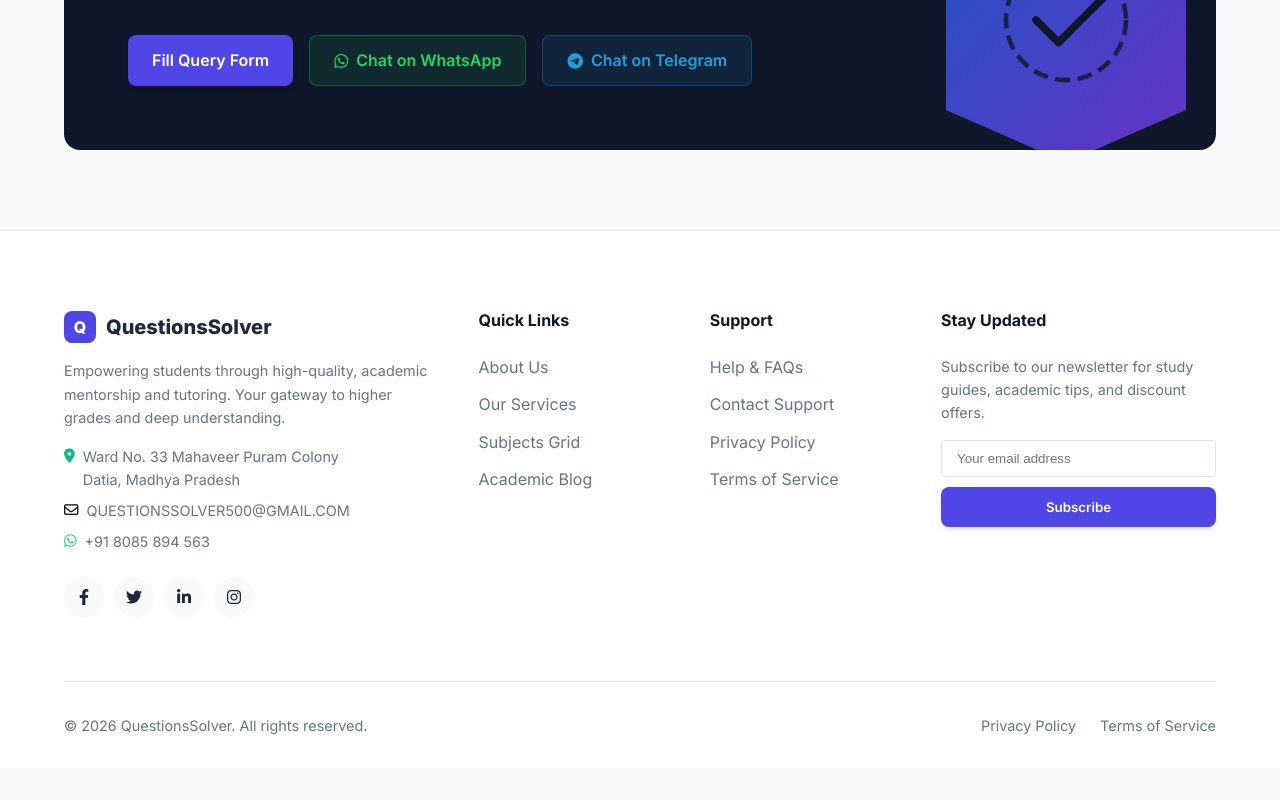
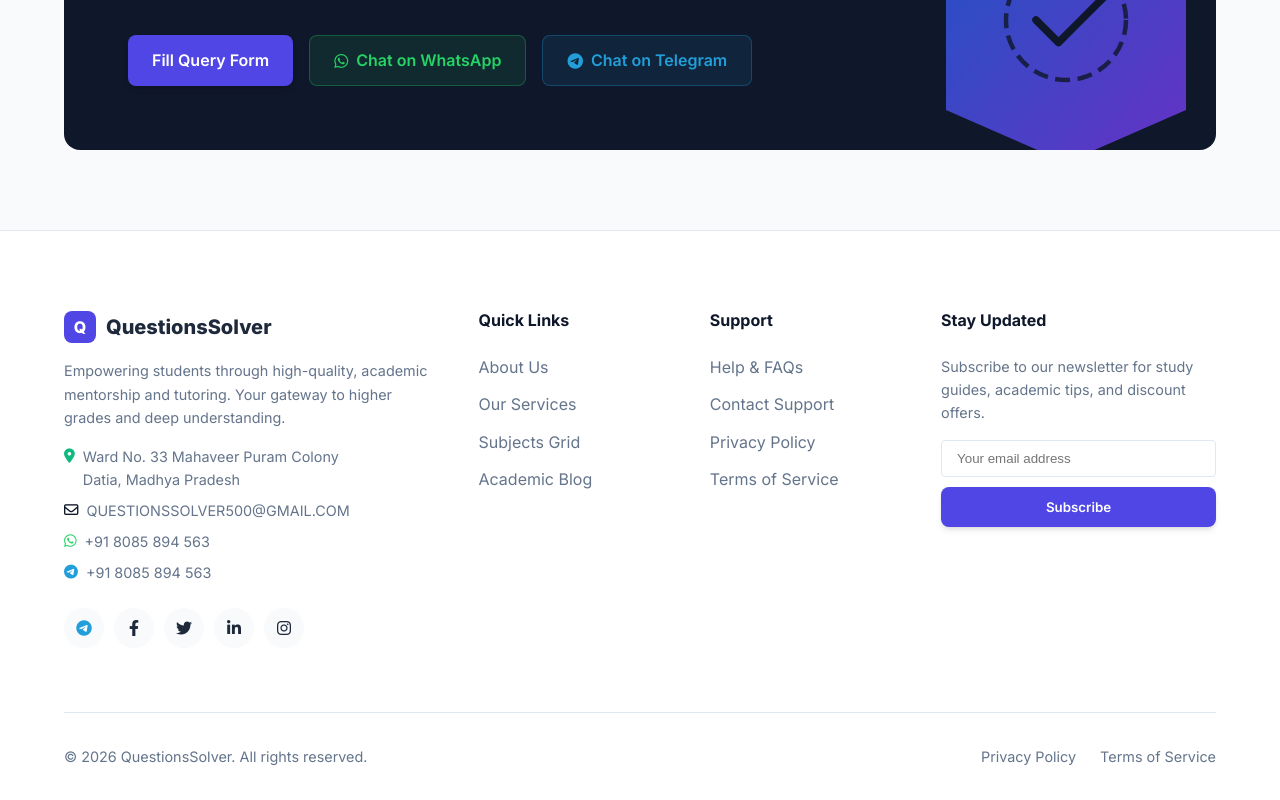
Before and after one commit to bmushtaq65-eng/QuestionsSolver, a React (Vite) app: page / in a window 1280 px wide. Shown: the part 7329-8129 px from the top of the page. Before the commit the page ends 8098 px from the top, so only its background shows below. Built offline with nearby package versions, Linux system fonts and the light colour scheme.

Commit message:
Add Telegram button and links for +91 8085 894 563 in src/components/Footer.tsx

```diff
--- a/src/components/Footer.tsx
+++ b/src/components/Footer.tsx
@@ -19,8 +19,10 @@ export default function Footer() {
                         </div>
                         <a href="mailto:QUESTIONSSOLVER500@GMAIL.COM" style={{ color: 'var(--text-muted)', fontSize: '0.9rem', display: 'flex', alignItems: 'center', gap: '8px', textDecoration: 'none' }}><i className="fa-regular fa-envelope" style={{ color: 'var(--primary)' }}></i> QUESTIONSSOLVER500@GMAIL.COM</a>
                         <a href="https://wa.me/918085894563" target="_blank" rel="noopener noreferrer" style={{ color: 'var(--text-muted)', fontSize: '0.9rem', display: 'flex', alignItems: 'center', gap: '8px', textDecoration: 'none' }}><i className="fa-brands fa-whatsapp" style={{ color: '#25D366' }}></i> +91 8085 894 563</a>
+                        <a href="https://t.me/+918085894563" target="_blank" rel="noopener noreferrer" style={{ color: 'var(--text-muted)', fontSize: '0.9rem', display: 'flex', alignItems: 'center', gap: '8px', textDecoration: 'none' }}><i className="fa-brands fa-telegram" style={{ color: '#229ED9' }}></i> +91 8085 894 563</a>
                     </div>
                     <div className="social-links" style={{ display: 'flex', gap: '10px' }}>
+                        <a href="https://t.me/+918085894563" target="_blank" rel="noopener noreferrer" className="social-link flex-center" aria-label="Telegram" style={{ color: '#229ED9' }}><i className="fa-brands fa-telegram"></i></a>
                         <a href="https://facebook.com" target="_blank" rel="noopener noreferrer" className="social-link flex-center" aria-label="Facebook"><i className="fa-brands fa-facebook-f"></i></a>
                         <a href="https://twitter.com" target="_blank" rel="noopener noreferrer" className="social-link flex-center" aria-label="Twitter"><i className="fa-brands fa-twitter"></i></a>
                         <a href="https://linkedin.com" target="_blank" rel="noopener noreferrer" className="social-link flex-center" aria-label="LinkedIn"><i className="fa-brands fa-linkedin-in"></i></a>
```
